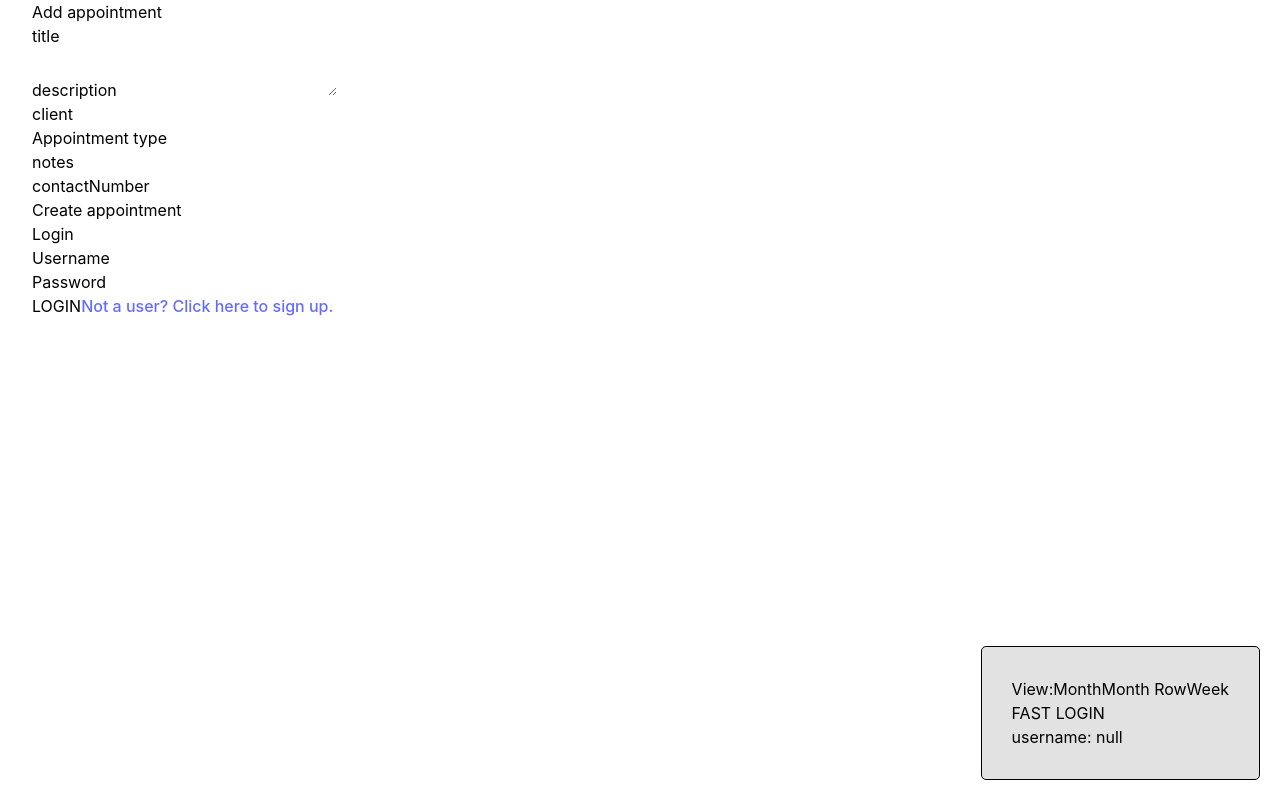
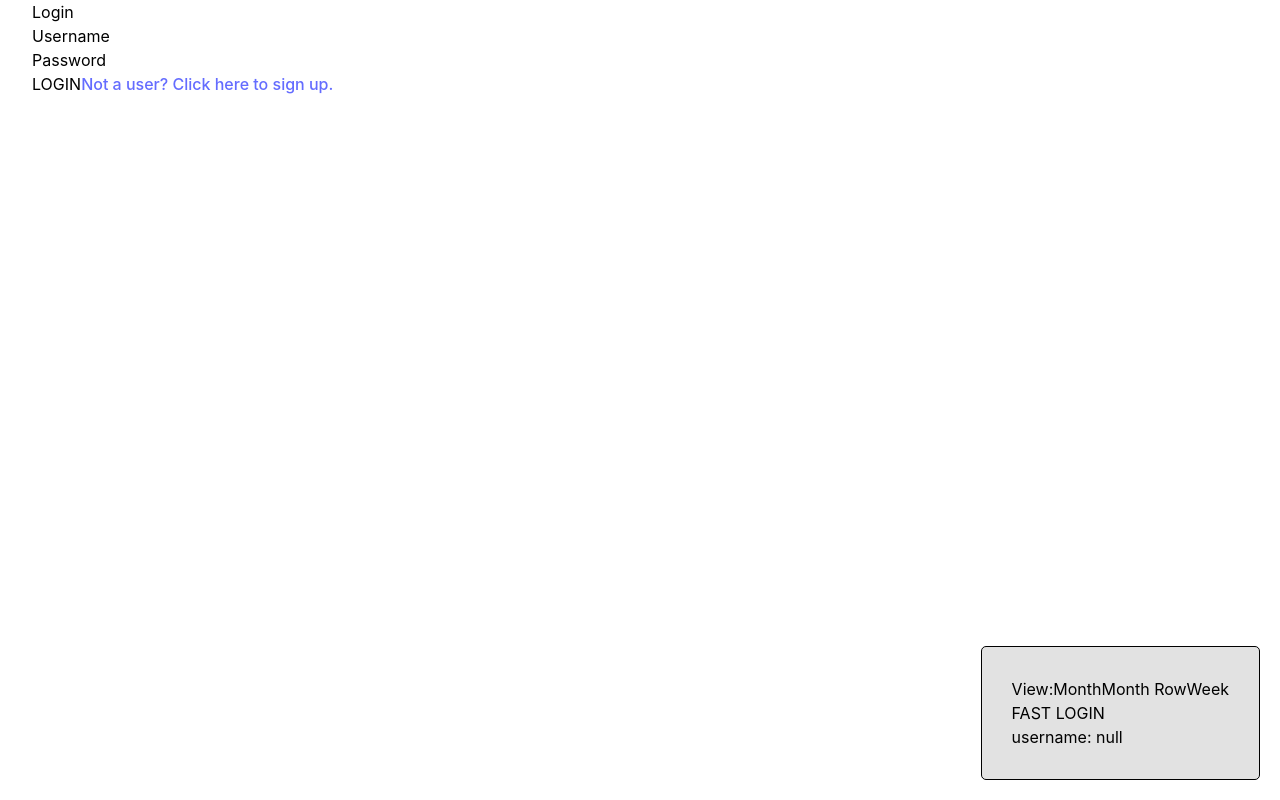
Before and after one commit to DanielBourdetski/Shoshana, a React (Vite) app in the folder Shoshana-front/: page /auth/login in a window 1280 px wide. Built offline with nearby package versions, Linux system fonts and the light colour scheme.

Commit message:
Update App.tsx

```diff
--- a/Shoshana-front/src/App.tsx
+++ b/Shoshana-front/src/App.tsx
@@ -31,7 +31,6 @@ function App() {
   return (
     <>
       <div className="w-full h-full p-4 overflow-y-auto">
-        <AddAppointment/>
         {isLoggedIn && <NavBar />}
         <ToastContainer limit={3} position="bottom-center" />
         <Routes>{routesArr}</Routes>
```
